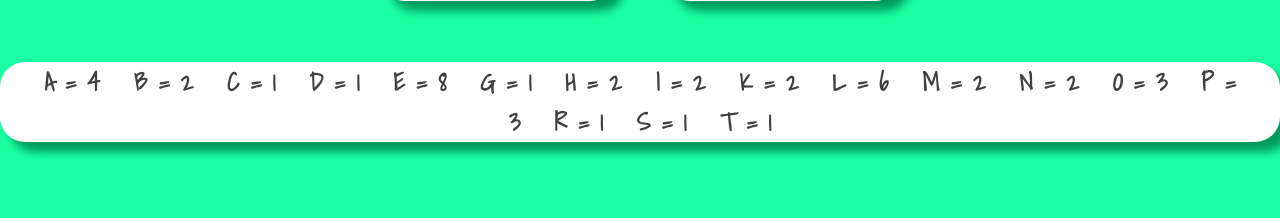
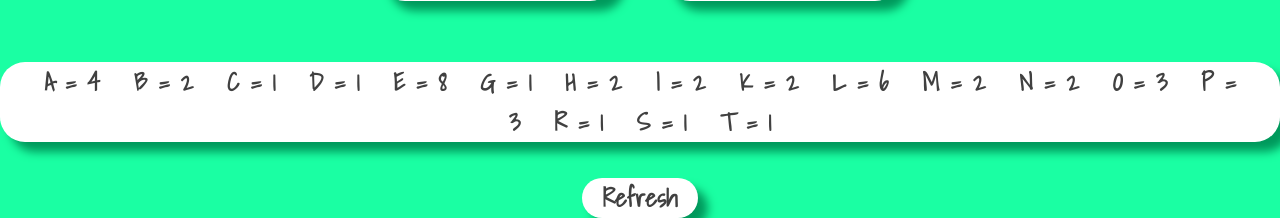
Before and after one commit to Mcghee-Jake/CST336, a PHP site: page /homework2/index.php in a window 1280 px wide. Shown: the part 642-860 px from the top of the page. Before the commit the page ends 799 px from the top, so only its background shows below. Run offline with PHP 8.4, Linux system fonts and the light colour scheme.

Commit message:
updated homework2

```diff
--- a/homework2/css/styles.css
+++ b/homework2/css/styles.css
@@ -50,9 +50,25 @@ h3 {
     display: inline-block;
     margin-left: auto;
     margin-right: auto;
-    padding-top: 0px;
     padding-left: 20px;
     padding-right: 20px;
     border-radius: 25px;
     box-shadow: 10px 10px 10px #00995c;
 }
+
+input {
+    font-family: 'Shadows Into Light', cursive;
+    font-size: 25px;
+    color: #404040;
+    font-weight: bold;
+    background-color: #fff;
+    border:none;
+    outline:none;
+    display: block;
+    margin-left:auto;
+    margin-right: auto;
+    padding-left: 20px;
+    padding-right: 20px;
+    border-radius: 25px;
+    box-shadow: 10px 10px 10px #00995c;
+}
--- a/homework2/inc/functions.php
+++ b/homework2/inc/functions.php
@@ -8,6 +8,8 @@
 
         $letter_count = count_letters($kitten_basket);
         display_letter_count($letter_count);
+
+        display_refresh_btn();
     }
 
     function get_kitten_basket($all_kittens) {
@@ -56,5 +58,9 @@
         echo "</div></div>";
     }
 
+    function display_refresh_btn() {
+        echo "<br/><br/><form><input type='submit' value='Refresh'/></form>";
+    }
+
 
 ?>
```
